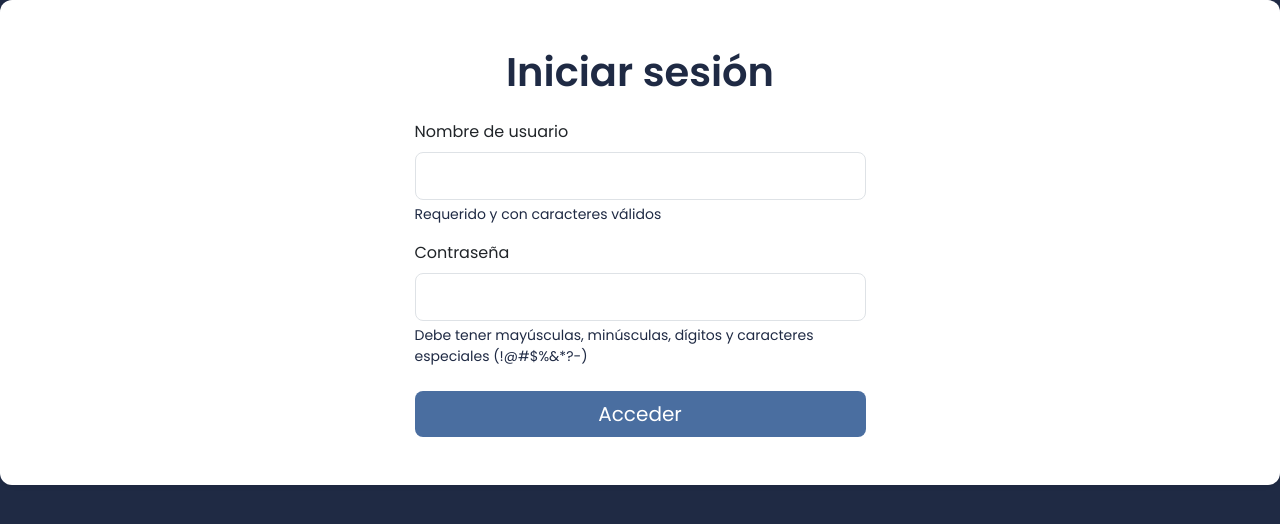
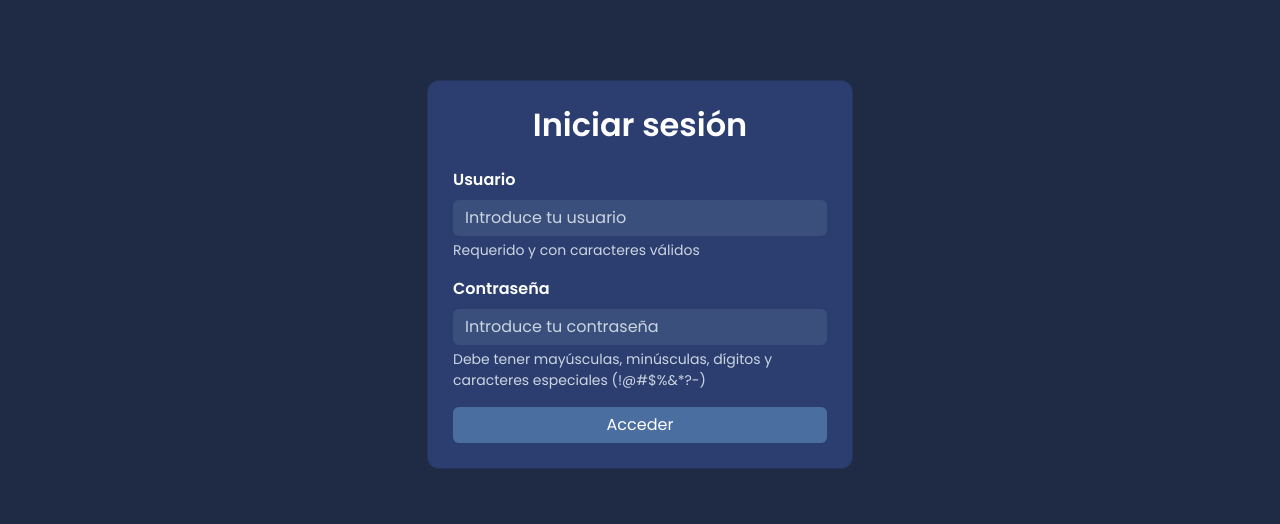
Before and after one commit to AlvaroMG64/LoginPHP, a PHP site: page / in a window 1280 px wide. Shown: the top 524 px of the page. Run offline with PHP 8.4, Linux system fonts and the light colour scheme.

Commit message:
Cambios finales

```diff
--- a/index.php
+++ b/index.php
@@ -9,76 +9,53 @@ include 'establecer-sesion.php';
   <meta name="viewport" content="width=device-width, initial-scale=1">
   <title>Login PHP</title>
   <link href="https://cdn.jsdelivr.net/npm/bootstrap@5.3.2/dist/css/bootstrap.min.css" rel="stylesheet">
-  <link rel="stylesheet" href="https://fonts.googleapis.com/css2?family=Poppins:wght@400;600&display=swap">
-  <link rel="shortcut icon" href="playamar.png" type="image/x-icon">
+  <link href="https://fonts.googleapis.com/css2?family=Poppins:wght@400;600&display=swap" rel="stylesheet">
   <style>
-    body {
-        font-family: 'Poppins', sans-serif;
-        background-color: #1f2a44;
-    }
-    .container-fluid {
-        background-color: #ffffff;
-        border-radius: 12px;
-        padding: 40px;
-    }
-    h1 {
-        color: #1f2a44;
-    }
-    .btn-primary {
-        background-color: #4a6ea0;
-        border: none;
-    }
-    .btn-primary:hover {
-        background-color: #36538b;
-    }
-    .form-text {
-        color: #1f2a44;
-    }
+      body { font-family: 'Poppins', sans-serif; background-color: #1f2a44; color: #fff; }
+      .container { margin-top: 80px; max-width: 450px; }
+      .card { background-color: #2c3e70; padding: 25px; border-radius: 12px; }
+      .form-control { background-color: #3a4f7c; color: #fff; border: none; }
+      .form-control::placeholder { color: #cbd5e1; opacity: 1; }
+      .form-control:focus { background-color: #3a4f7c; color: #fff; box-shadow: none; }
+      label { color: #fff; font-weight: 600; }
+      .btn-primary { background-color: #4a6ea0; border: none; color: #fff; }
+      .btn-primary:hover { background-color: #36538b; }
+      .form-text { color: #cbd5e1; }
+      h2 { color: #fff; }
+      .alert-danger { background-color: #8b1a1a; color: #fff; border: none; }
   </style>
 </head>
 <body>
+<div class="container">
+  <div class="card">
+    <h2 class="text-center mb-4 fw-bold">Iniciar sesión</h2>
 
-    <div class="container-fluid py-5 shadow-sm">
-        <div class="container">
-            <div class="row justify-content-center">
-                <div class="col-md-6 col-lg-5">
-                    <h1 class="text-center mb-4 fw-bold">Iniciar sesión</h1>
-                    <form action="autenticacion.php" method="post">
-                        <!-- Errores desde la aplicación -->
     <?php
-                        if (isset($_SESSION['error']) && $_SESSION['error'] != "") {
-                            echo "<div class='alert alert-danger' role='alert'>";
-                            echo $_SESSION['error'];
-                            echo "</div>";
+      if (isset($_SESSION['error']) && $_SESSION['error'] !== "") {
+          echo "<div class='alert alert-danger'>" . $_SESSION['error'] . "</div>";
           $_SESSION['error'] = "";
           unset($_SESSION['error']);
       }
     ?>
 
-                        <!-- Token CSRF -->
+    <form action="autenticacion.php" method="post">
       <input type="hidden" name="csrf_token" value="<?= $_SESSION['csrf_token'] ?>">
 
-                        <!-- Nombre de usuario -->
       <div class="mb-3">
-                            <label for="identificador" class="form-label">Nombre de usuario</label>
-                            <input type="text" name="identificador" id="identificador" class="form-control form-control-lg" placeholder="" required>
-                            <div id="identificadorHelp" class="form-text">Requerido y con caracteres válidos</div>
+        <label for="identificador" class="form-label">Usuario</label>
+        <input type="text" name="identificador" id="identificador" class="form-control" placeholder="Introduce tu usuario" required>
+        <div class="form-text">Requerido y con caracteres válidos</div>
       </div>
 
-                        <!-- Contraseña -->
       <div class="mb-3">
         <label for="password" class="form-label">Contraseña</label>
-                            <input type="password" name="password" id="password" class="form-control form-control-lg" placeholder="" required>
-                            <div id="passwordHelp" class="form-text">Debe tener mayúsculas, minúsculas, dígitos y caracteres especiales (!@#$%&*?-)</div>
+        <input type="password" name="password" id="password" class="form-control" placeholder="Introduce tu contraseña" required>
+        <div class="form-text">Debe tener mayúsculas, minúsculas, dígitos y caracteres especiales (!@#$%&*?-)</div>
       </div>
 
-                        <button type="submit" class="btn btn-primary btn-lg mt-2 w-100">Acceder</button>
+      <button type="submit" class="btn btn-primary w-100">Acceder</button>
     </form>
   </div>
 </div>
-        </div>
-    </div>
-
-<script src="validaciones.js"></script>
 </body>
 </html>
```
Also changed, not shown: autenticacion.php (+32 -59 lines), inicio.php (+25 -38 lines), usuarios.sql (+7 -33 lines). Lines whose indentation alone changed are shown as unchanged.
